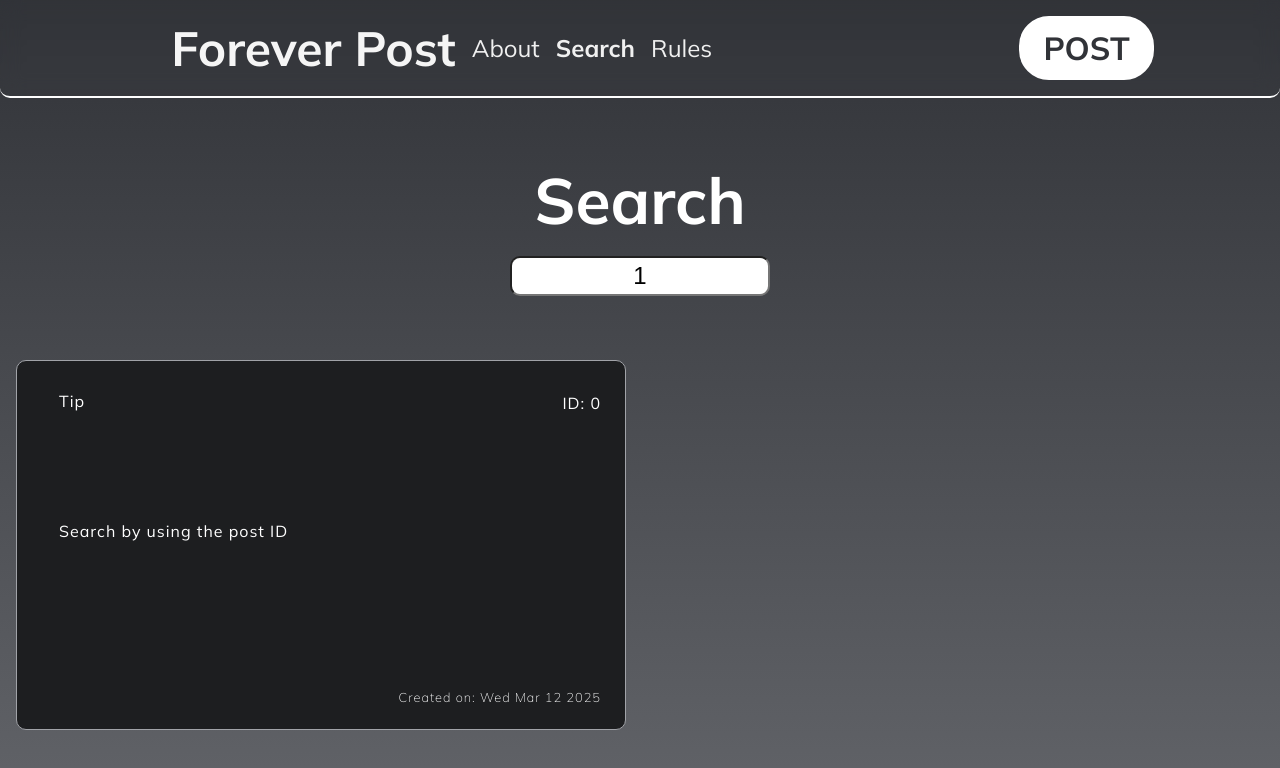
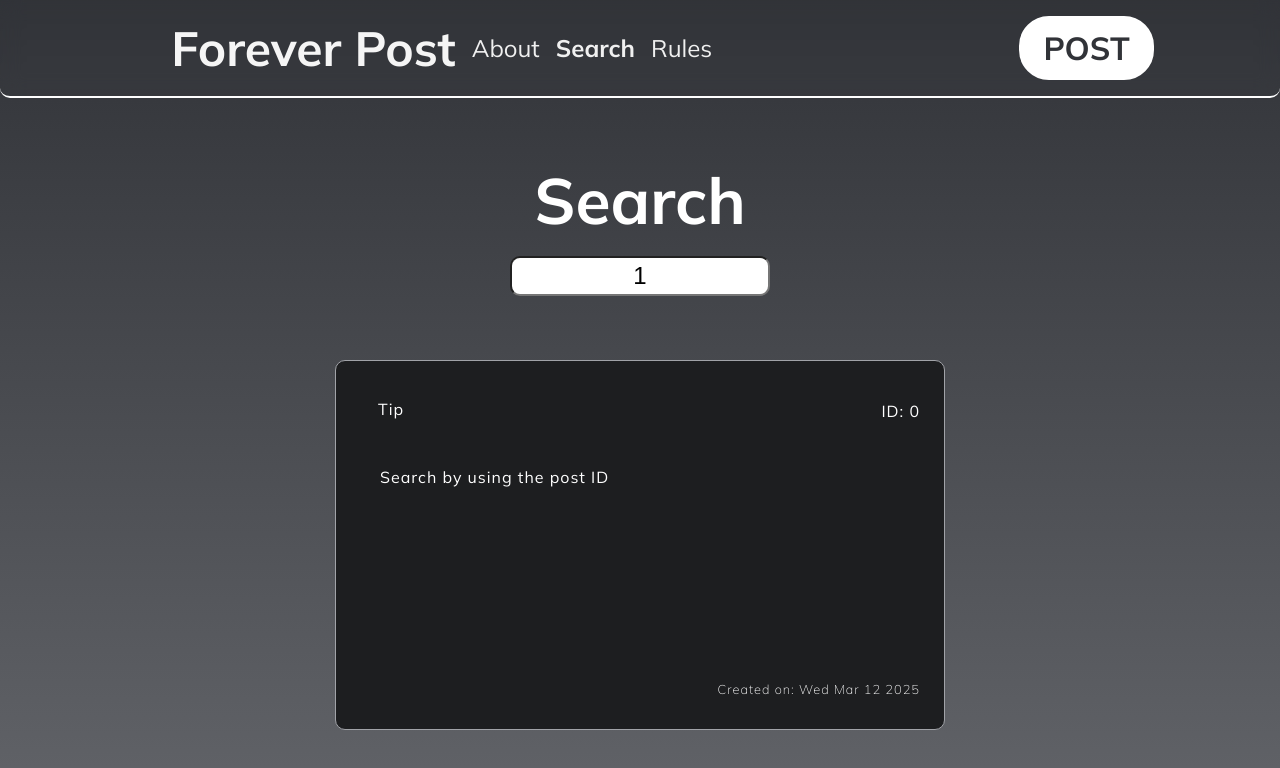
Before and after one commit to OtherLinux/ForeverPost, an Angular app: page /search in a window 1280 px wide. Shown: the top 768 px of the page. Built offline with nearby package versions, Linux system fonts and the light colour scheme.

Commit message:
Fixed IOS look issues

```diff
--- a/src/app/Pages/search/search.component.css
+++ b/src/app/Pages/search/search.component.css
@@ -1,7 +1,8 @@
 #SearchHolder {
-  display: flex;
-  flex-direction: column;
+  display: grid;
+  grid-template-columns: 1fr;
   align-items: center;
+  justify-content: center;
   width: 100%;
 
   form {
@@ -27,7 +28,8 @@
   }
   div {
     width: 100%;
-    display: grid;
-    grid-template-columns: 1fr;
+    display: flex;
+    justify-content: center;
+    align-items: center;
   }
 }
```
